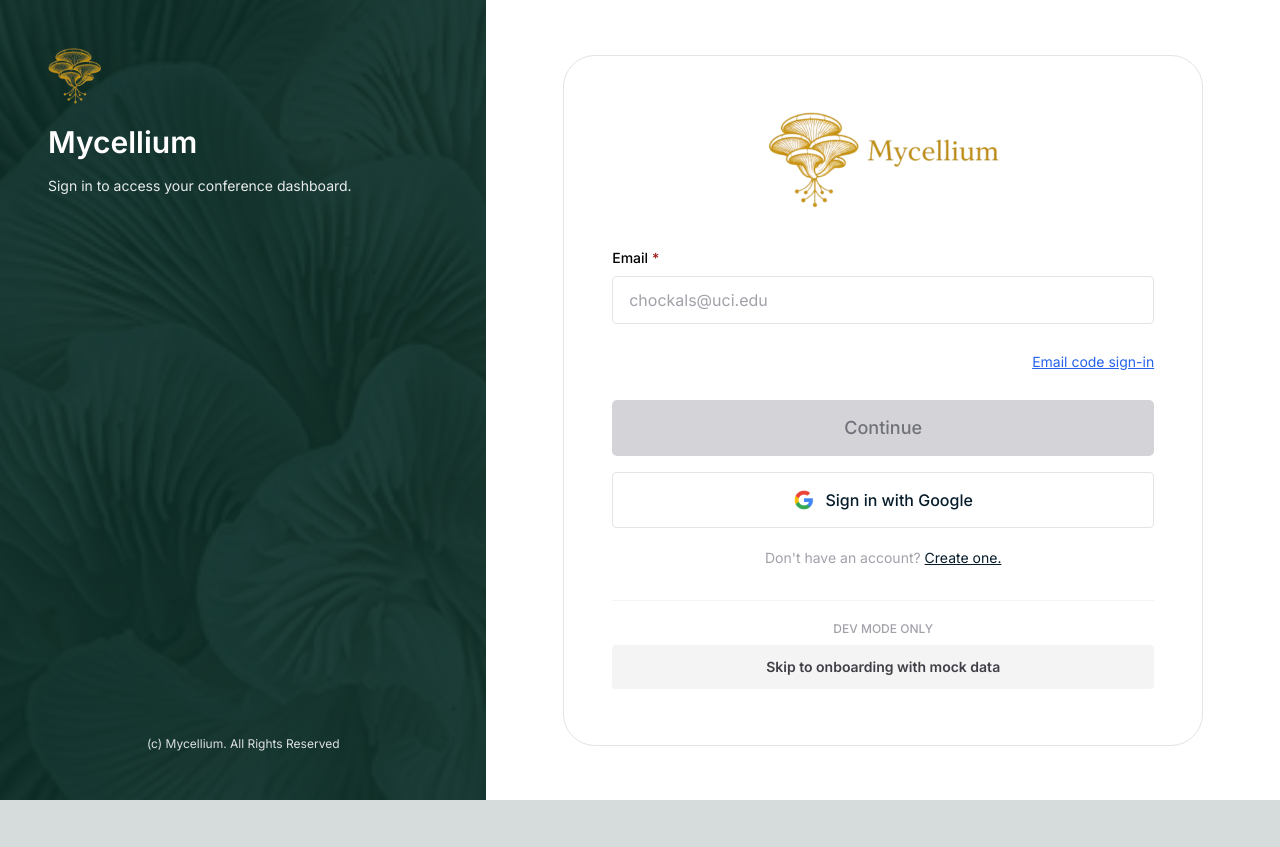
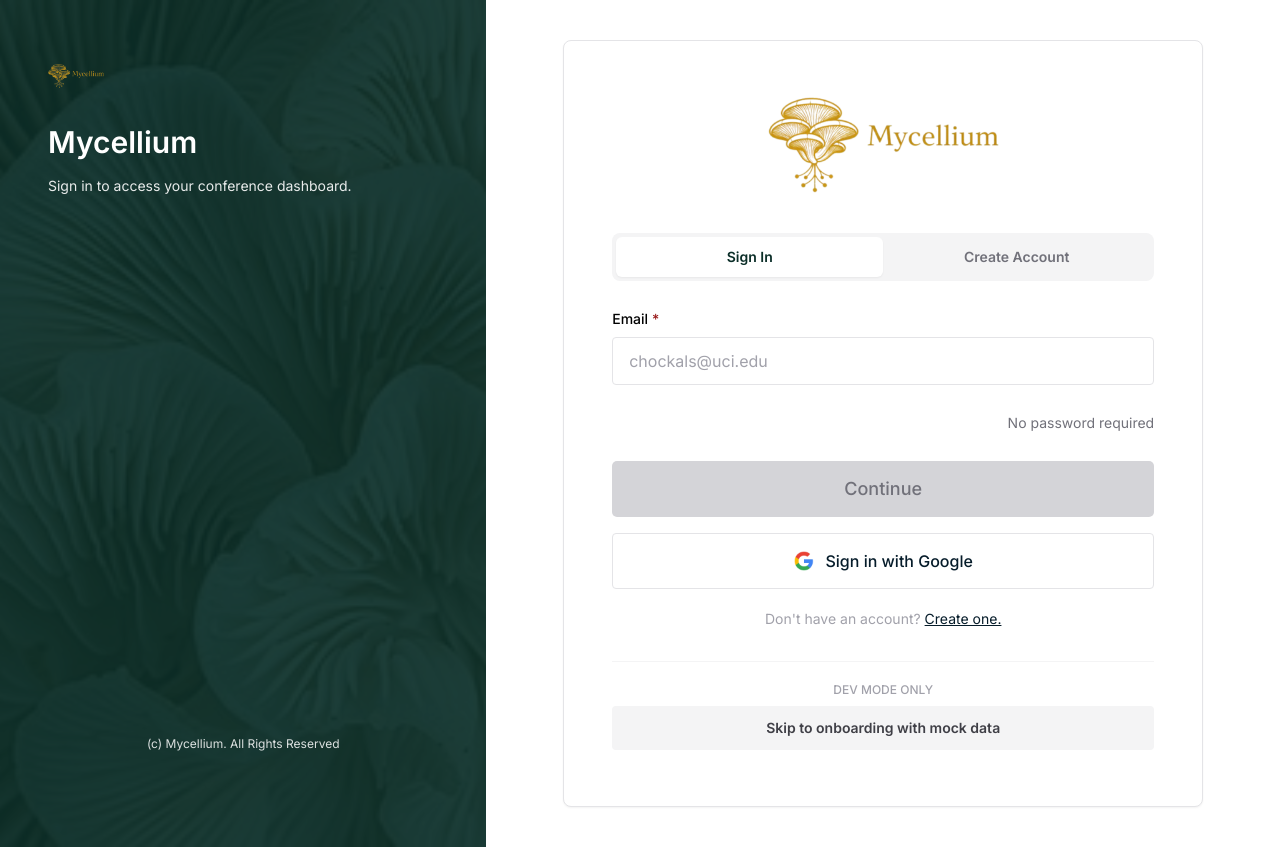
Before and after one commit to wenn00/CalTechHacks, a Next.js app: page /login in a window 1280 px wide. Before the commit the page ends 800 px from the top, so only its background shows below. Built offline with nearby package versions, Linux system fonts and the light colour scheme; no server answers.

Commit message:
feat(auth): complete login mode UI

```diff
--- a/app/login/page.tsx
+++ b/app/login/page.tsx
@@ -9,7 +9,9 @@ export default function LoginPage() {
   const [email, setEmail] = useState('');
   const [code, setCode] = useState('');
   const [step, setStep] = useState<'email' | 'code'>('email');
+  const [intent, setIntent] = useState<'signin' | 'signup'>('signin');
   const [loading, setLoading] = useState(false);
+  const [notice, setNotice] = useState('');
 
   const handleGoogleSignIn = async () => {
     setLoading(true);
@@ -28,16 +30,19 @@ export default function LoginPage() {
   const handleSendCode = async (event: React.FormEvent) => {
     event.preventDefault();
     setLoading(true);
+    setNotice('');
     const { error } = await supabase.auth.signInWithOtp({
-      email,
+      email: email.trim(),
       options: {
         emailRedirectTo: `${window.location.origin}/onboarding`,
+        shouldCreateUser: intent === 'signup',
       },
     });
     if (error) {
       alert(error.message);
     } else {
       setStep('code');
+      setNotice(`We sent a six digit code to ${email.trim()}.`);
     }
     setLoading(false);
   };
@@ -45,8 +50,9 @@ export default function LoginPage() {
   const handleVerifyCode = async (event: React.FormEvent) => {
     event.preventDefault();
     setLoading(true);
+    setNotice('');
     const { error } = await supabase.auth.verifyOtp({
-      email,
+      email: email.trim(),
       token: code,
       type: 'email',
     });
@@ -69,10 +75,10 @@ export default function LoginPage() {
           <div className="absolute inset-0 bg-[#0b2e28]/70" />
           <div className="relative z-10 flex min-h-[300px] flex-col justify-between p-8 lg:min-h-screen lg:p-12">
             <div>
-              <img src="/mycellium/logo.png" alt="Mycellium" className="mb-5 h-14 w-14 object-cover object-left" />
+              <img src="/mycellium/logo.png" alt="Mycellium" className="mb-5 h-14 w-14 object-contain object-left" />
               <h1 className="text-3xl font-semibold leading-tight">Mycellium</h1>
               <p className="mt-3 max-w-sm text-sm leading-6 text-white/90">
-                Sign in to access your conference dashboard.
+                {intent === 'signin' ? 'Sign in to access your conference dashboard.' : 'Create your conference profile with a secure email code.'}
               </p>
             </div>
             <p className="hidden text-center text-xs text-white/85 lg:block">(c) Mycellium. All Rights Reserved</p>
@@ -80,9 +86,29 @@ export default function LoginPage() {
         </section>
 
         <section className="flex items-center justify-center px-6 py-10 lg:px-14">
-          <div className="w-full max-w-[640px] rounded-[32px] border border-zinc-200 bg-white px-8 py-10 lg:px-12 lg:py-14">
+          <div className="w-full max-w-[640px] rounded-lg border border-zinc-200 bg-white px-6 py-8 shadow-sm sm:px-8 lg:px-12 lg:py-14">
             <div className="mb-10 flex justify-center">
               <img src="/mycellium/logo.png" alt="Mycellium" className="h-24 w-72 object-contain" />
+            </div>
+
+            <div className="mb-7 grid grid-cols-2 rounded-lg bg-zinc-100 p-1">
+              {(['signin', 'signup'] as const).map((item) => (
+                <button
+                  key={item}
+                  type="button"
+                  onClick={() => {
+                    setIntent(item);
+                    setStep('email');
+                    setCode('');
+                    setNotice('');
+                  }}
+                  className={`h-10 rounded-md text-sm font-semibold transition ${
+                    intent === item ? 'bg-white text-[#0b2e28] shadow-sm' : 'text-zinc-500 hover:text-zinc-900'
+                  }`}
+                >
+                  {item === 'signin' ? 'Sign In' : 'Create Account'}
+                </button>
+              ))}
             </div>
 
             <form className="space-y-7" onSubmit={step === 'email' ? handleSendCode : handleVerifyCode}>
@@ -97,6 +123,12 @@ export default function LoginPage() {
                 disabled={loading || step === 'code'}
                 required
               />
+
+              {notice && (
+                <div aria-live="polite" className="-mt-3 rounded border border-[#b8cac7] bg-[#f4faf8] px-4 py-3 text-sm text-[#195c52]">
+                  {notice}
+                </div>
+              )}
 
               {step === 'code' ? (
                 <div>
@@ -120,6 +152,7 @@ export default function LoginPage() {
                       onClick={() => {
                         setStep('email');
                         setCode('');
+                        setNotice('');
                       }}
                       className="text-sm text-[#2563eb] underline"
                     >
@@ -128,15 +161,15 @@ export default function LoginPage() {
                   </div>
                 </div>
               ) : (
-                <p className="-mt-3 text-right text-sm text-[#2563eb] underline">Email code sign-in</p>
+                <p className="-mt-3 text-right text-sm text-zinc-500">No password required</p>
               )}
 
               <MyButton
                 type="submit"
                 className="h-14 w-full text-lg"
-                disabled={loading || !email || (step === 'code' && code.length !== 6)}
+                disabled={loading || !email.trim() || (step === 'code' && code.length !== 6)}
               >
-                {loading ? (step === 'email' ? 'Sending...' : 'Verifying...') : 'Continue'}
+                {loading ? (step === 'email' ? 'Sending...' : 'Verifying...') : step === 'email' ? 'Continue' : 'Verify Code'}
               </MyButton>
             </form>
 
@@ -151,7 +184,19 @@ export default function LoginPage() {
             </button>
 
             <p className="mt-5 text-center text-sm text-zinc-400">
-              Don&apos;t have an account? <span className="text-[#061c2a] underline">Create one.</span>
+              {intent === 'signin' ? "Don't have an account?" : 'Already have an account?'}{' '}
+              <button
+                type="button"
+                onClick={() => {
+                  setIntent(intent === 'signin' ? 'signup' : 'signin');
+                  setStep('email');
+                  setCode('');
+                  setNotice('');
+                }}
+                className="text-[#061c2a] underline"
+              >
+                {intent === 'signin' ? 'Create one.' : 'Sign in.'}
+              </button>
             </p>
 
             {process.env.NODE_ENV === 'development' && (
```
